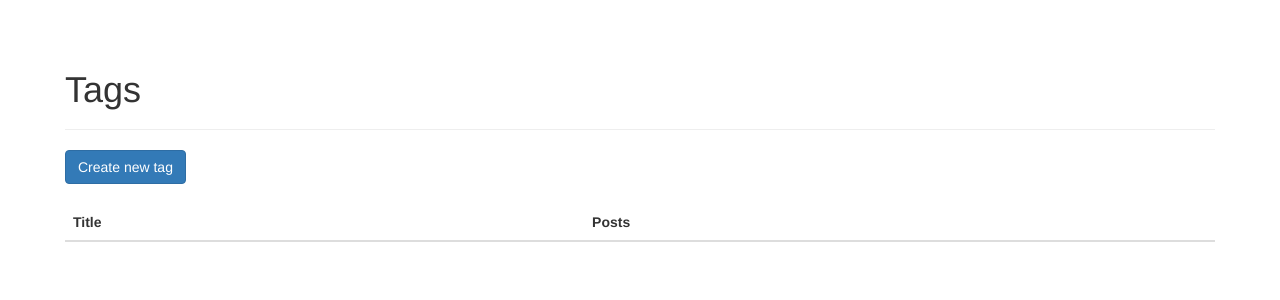
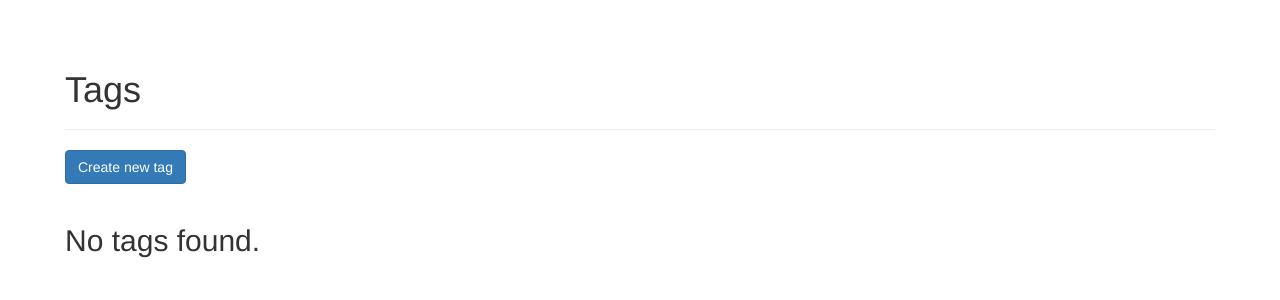
Before and after one commit to xoudini/tsoha, a Flask app: template src/templates/tags.html in a window 1280 px wide. Shown: the part 52-352 px from the top of the page. Run offline with Flask 2, Linux system fonts and the light colour scheme; the template is opened without the code that fills it, so the values that code supplies are empty; some libraries are stand-ins or nearby versions.

Commit message:
Conditional check on tags template.

```diff
--- a/src/templates/tags.html
+++ b/src/templates/tags.html
@@ -14,6 +14,7 @@
 
 <div class="control-group">&nbsp;</div>
 
+{% if tags %}
 <table class="table">
     <thead>
         <tr>
@@ -32,5 +33,10 @@
     </tbody>
 
 </table>
+{% else %}
+<div>
+    <h2>No tags found.</h2>
+</div>
+{% endif %}
 
 {% endblock %}
```
